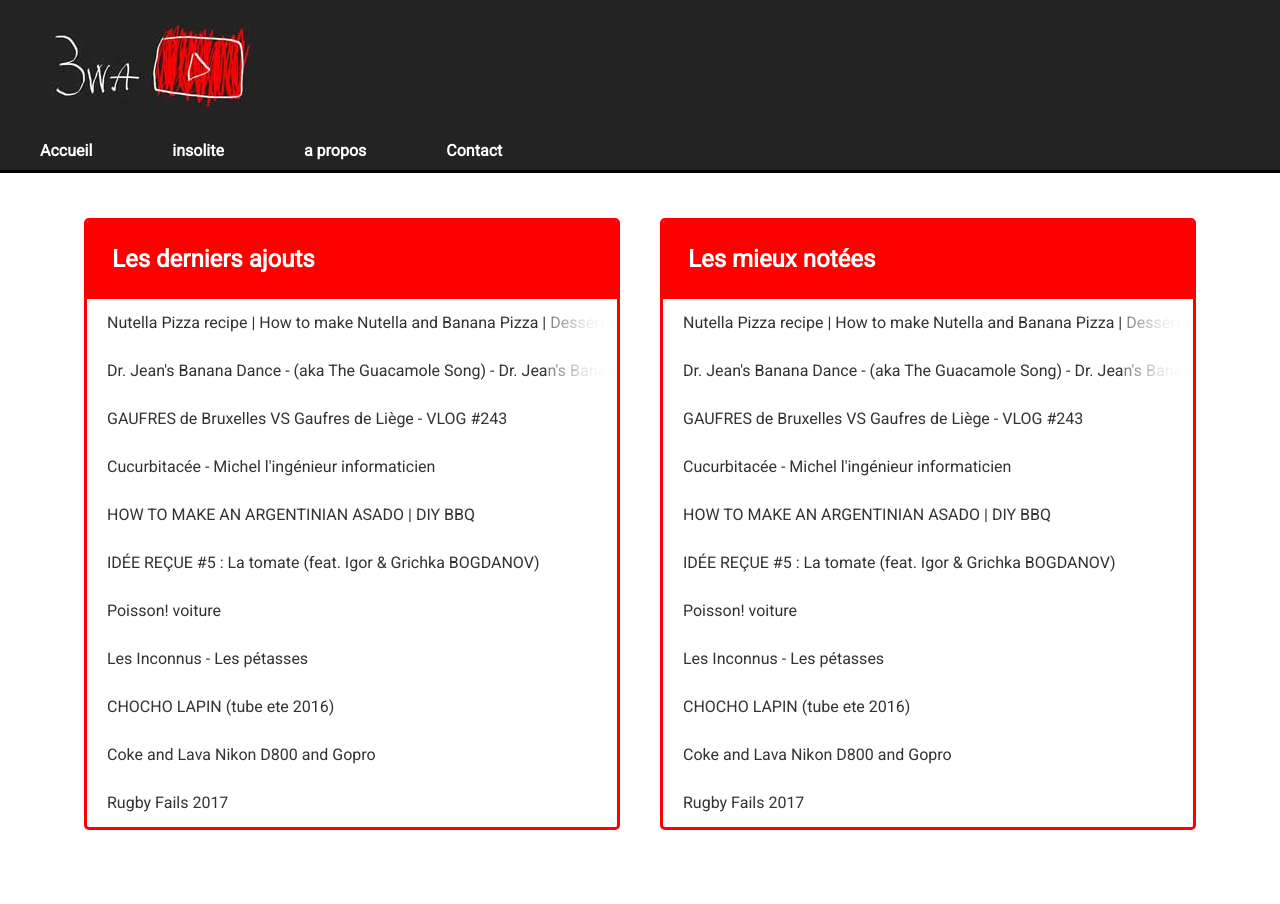
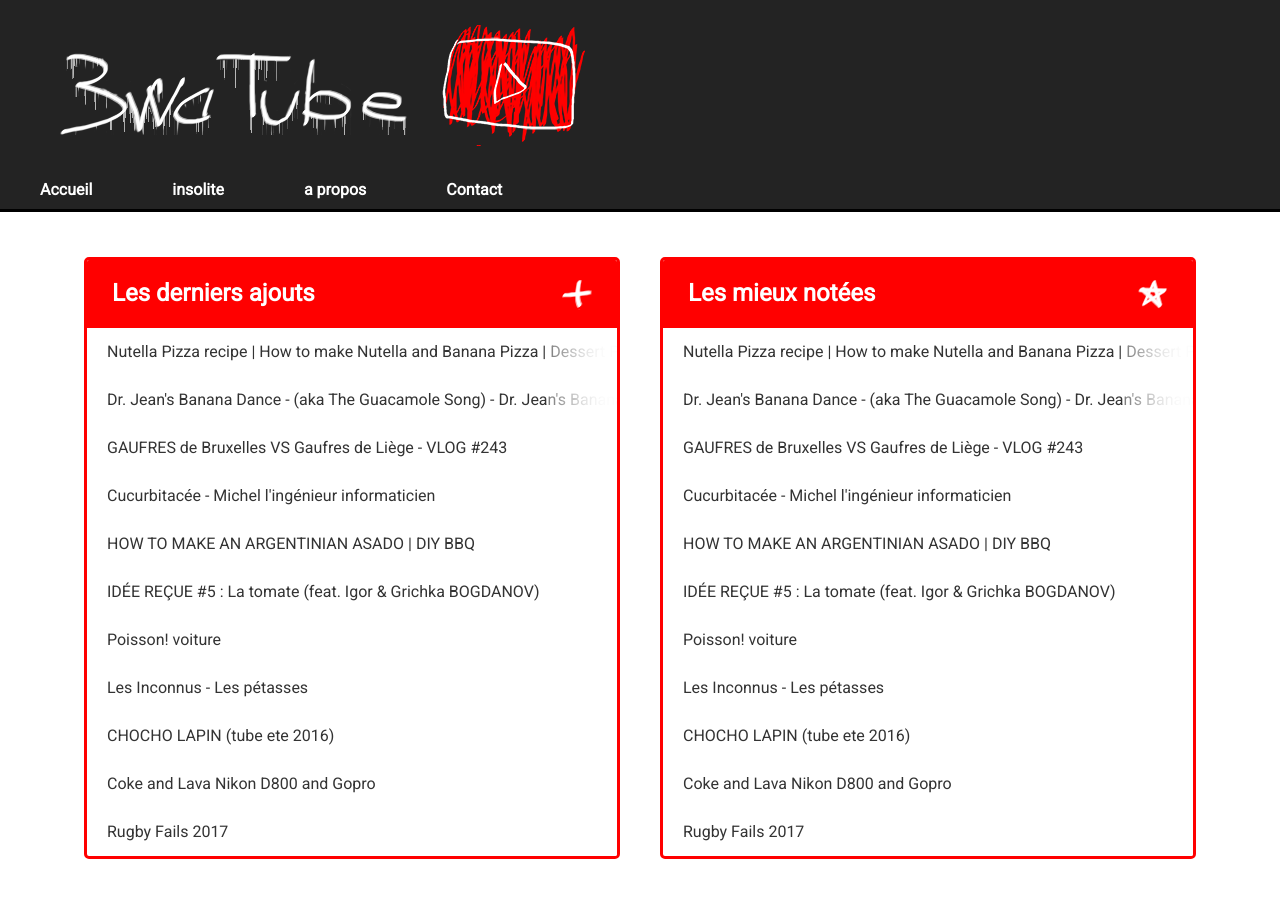
Before and after one commit to ADcreatif/3waTube, a PHP site: page / in a window 1280 px wide. Before the commit the page ends 830 px from the top, so only its background shows below. Run offline with PHP 8.4, Linux system fonts and the light colour scheme.

Commit message:
- Improve visual

```diff
--- a/www/css/style.css
+++ b/www/css/style.css
@@ -30,9 +30,9 @@ header {
 
 #logo {
     display: block;
-    background-image: url(../images/logo.jpg);
-    height: 82px;
-    width: 200px;
+    background-image: url(../images/tileset.png);
+    height: 121px;
+    width: 550px;
     margin: 25px 50px;
 }
 
@@ -77,7 +77,27 @@ nav a:hover {
     overflow-x: hidden;
 }
 
-/*************************************************/
+.push-right {
+    float: right
+}
+
+/**************************          ICONS            ***********************/
+.icon {
+    display: inline-block;
+    background-image: url(../images/tileset.png);
+    width: 30px;
+    height: 30px
+}
+
+.icon.star, .icon.rating {
+    background-position: -550px -30px;
+}
+
+.icon.add, .icon.plus {
+    background-position: -550px 0;
+}
+
+/**************************          MAIN            ***********************/
 .message {
     padding: 10px 40px;
     background-color: #41807e;
@@ -94,7 +114,7 @@ main section {
 }
 
 main section h2 {
-    padding: 25px;
+    padding: 20px 25px;
     background-color: red;
     margin: 0;
     color: white;
--- a/www/home.phtml
+++ b/www/home.phtml
@@ -1,5 +1,5 @@
 <section>
-    <h2>Les derniers ajouts</h2>
+    <h2>Les derniers ajouts<i class="icon add push-right"></i></h2>
     <ul class="list">
         <?php foreach ($videos as $video): ?>
             <li>
@@ -12,7 +12,7 @@
 </section>
 
 <section>
-    <h2>Les mieux notées</h2>
+    <h2>Les mieux notées<i class="icon star push-right"></i></h2>
     <ul class="list">
         <?php foreach ($videos as $video): ?>
             <li>
```
Also changed, not shown: www/images/logo.jpg (deleted), www/images/tileset.png (added).
